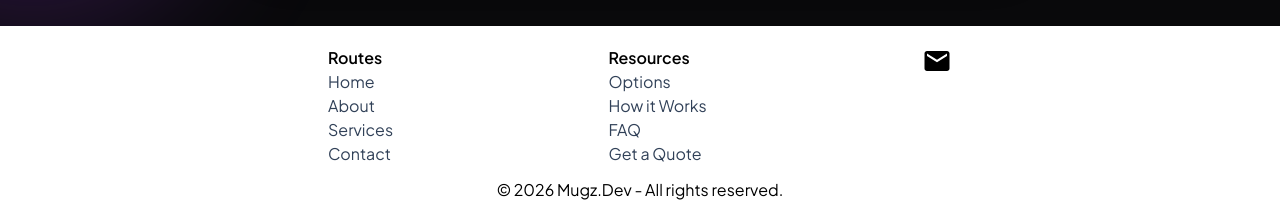
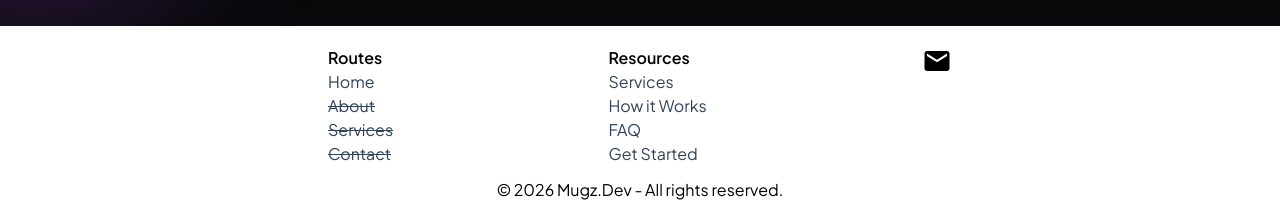
Before and after one commit to ymuth/mugz-dev, a Next.js app: page / in a window 1280 px wide. Shown: the part 4979-5194 px from the top of the page. Built offline with nearby package versions, Linux system fonts and the light colour scheme.

Commit message:
word and logic fixes

```diff
--- a/src/app/page.tsx
+++ b/src/app/page.tsx
@@ -14,7 +14,7 @@ export default function Home() {
       <section id="services"><ServicesSection /></section>
       <section id="explanation"><ExplainSection /></section>
       <section id="FAQ"><FAQSection /></section>
-      <section id="contact"><BookingSection /></section>
+      <section id="quote"><BookingSection /></section>
 
     </div>
   );
@@ -23,12 +23,8 @@ export default function Home() {
 
 
 // TODO:
-// Hero — what Mugz.Dev does + CTA. DONE
-// Services — Essentials + Custom Solutions.
-// How It Works — this is especially important because you're selling a service.
 // Work / portfolio — eventually client work; initially you can show the detailing site and other genuine projects as examples.
-// FAQ
-// Quote/contact form
+
 
 // TODO: Add server-side rate-limiting and stronger validation
 // - Implement a simple in-memory rate limiter or Redis-backed limiter for `/api/send-email`.
--- a/src/components/global/Footer.tsx
+++ b/src/components/global/Footer.tsx
@@ -1,4 +1,5 @@
 import Link from "next/link";
+import ScrollLink from "../ui/ScrollLink";
 import { FaFacebookSquare, FaInstagramSquare } from "react-icons/fa";
 import { MdEmail } from "react-icons/md";
 import { siteConfig } from "@/lib/siteConfig";
@@ -16,17 +17,17 @@ export default function Footer() {
                 <div className="flex flex-col text-slate-700">
                     <h1 className="text-black font-semibold">Routes</h1>
                     <Link className="hover:underline" href="/">Home</Link>
-                    <Link className="hover:underline" href="/about">About</Link>
-                    <Link className="hover:underline" href="/services">Services</Link>
-                    <Link className="hover:underline" href="/contact">Contact</Link>
+                    <Link className="hover:underline line-through" href="/about">About</Link>
+                    <Link className="hover:underline line-through" href="/services">Services</Link>
+                    <Link className="hover:underline line-through" href="/contact">Contact</Link>
                 </div>
 
                 <div className="flex flex-col text-slate-700">
                     <h1 className="text-black font-semibold">Resources</h1>
-                    <Link className="hover:underline" href="#services">Options</Link>
-                    <Link className="hover:underline" href="#explaination">How it Works</Link>
-                    <Link className="hover:underline" href="#FAQ">FAQ</Link>
-                    <Link className="hover:underline" href="/services/#booking">Get a Quote</Link>
+                    <ScrollLink className="hover:underline text-left" target="services">Services</ScrollLink>
+                    <ScrollLink className="hover:underline text-left" target="explanation">How it Works</ScrollLink>
+                    <ScrollLink className="hover:underline text-left" target="FAQ">FAQ</ScrollLink>
+                    <ScrollLink className="hover:underline text-left" target="quote">Get Started</ScrollLink>
                 </div>
 
                 <div className="flex flex-col justify-between gap-3 text-center text-3xl">
@@ -44,7 +45,7 @@ export default function Footer() {
 
                 </div>
             </div>
-            <div className="flex flex-col w-full mx-auto mt-3 text-center gap-1 font-light">
+            <div className="flex flex-col w-full mx-auto m-2 text-center gap-1 font-light">
                 <h1>© {new Date().getFullYear()} {siteConfig.businessName} - All rights reserved.</h1>
                 {/* <Link href="/signin" className="font-light hover:font-normal hover:underline w-fit mx-auto">Admin sign in</Link> */}
 
```
